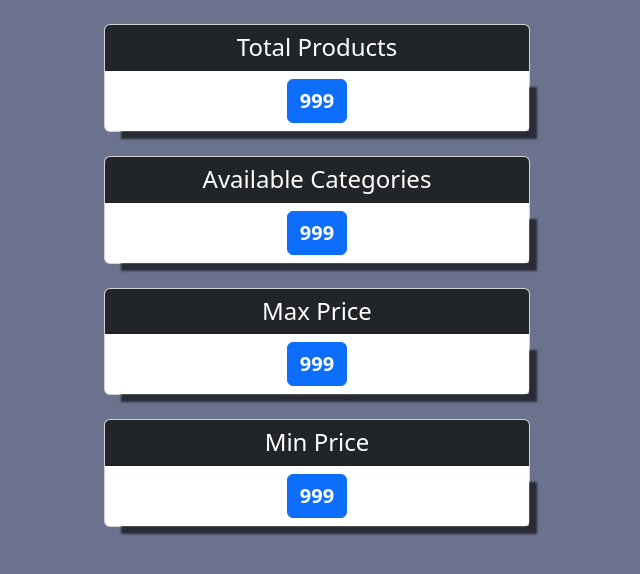
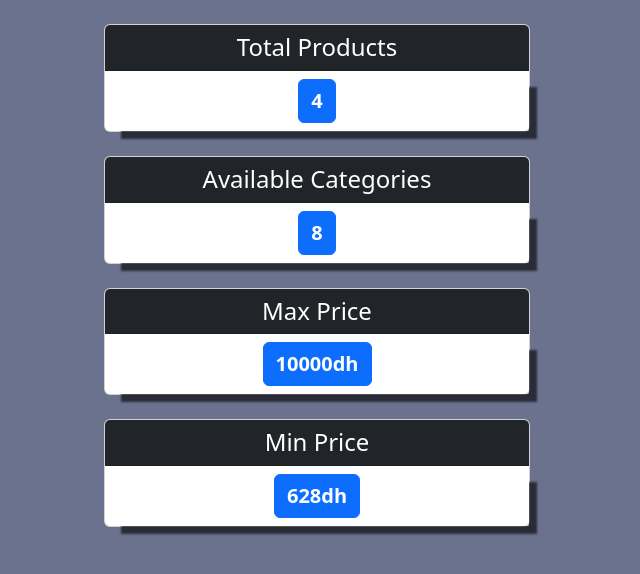
Before and after one commit to SuperGhostSama/Origin-Gamer-Admin, a PHP site: page /Pages/dashboard.php in a window 1280 px wide. Shown: the part 64-638 px from the top of the page, without its empty margins (323-963 px from the left). Run offline with PHP 8.4, Linux system fonts and the light colour scheme; a user stored in the database is signed in; data comes from the database, SQL or seed files in the repository.

Commit message:
finished the counters function for min max price , Total products and Total Categories

```diff
--- a/Pages/dashboard.php
+++ b/Pages/dashboard.php
@@ -1,7 +1,7 @@
 <?php
 // Initialize the session
-// session_start();
-include('session.php');
+
+include('scripts.php');
 
 // Check if the user is logged in, if not then redirect him to login page
 if(!isset($_SESSION["loggedin"]) || $_SESSION["loggedin"] !== true){
@@ -63,7 +63,7 @@ if(!isset($_SESSION["loggedin"]) || $_SESSION["loggedin"] !== true){
                             <button class="contentTable d-flex list-group-item w-100 text-start">
                                 <div class="ms-auto me-auto">
                                     <div class="py-2">
-                                        <span class="btn btn-primary py-3px px-5px fs-5 fw-bold">999</span>
+                                        <span class="btn btn-primary py-3px px-5px fs-5 fw-bold"><?php echo counterProduct()?></span>
                                     </div>
                                 </div>
                             </button>
@@ -84,7 +84,7 @@ if(!isset($_SESSION["loggedin"]) || $_SESSION["loggedin"] !== true){
                             <button class="contentTable d-flex list-group-item w-100 text-start">
                                 <div class="ms-auto me-auto">
                                     <div class="py-2">
-                                        <span class="btn btn-primary py-3px px-5px fs-5 fw-bold">999</span>
+                                        <span class="btn btn-primary py-3px px-5px fs-5 fw-bold"><?php echo counterCategories()?></span>
                                     </div>
                                 </div>
                             </button>
@@ -104,7 +104,7 @@ if(!isset($_SESSION["loggedin"]) || $_SESSION["loggedin"] !== true){
                             <button class="contentTable d-flex list-group-item w-100 text-start">
                                 <div class="ms-auto me-auto">
                                     <div class="py-2">
-                                        <span class="btn btn-primary py-3px px-5px fs-5 fw-bold">999</span>
+                                        <span class="btn btn-primary py-3px px-5px fs-5 fw-bold"><?php echo counterMax().'dh' ?></span>
                                     </div>
                                 </div>
                             </button>
@@ -124,7 +124,7 @@ if(!isset($_SESSION["loggedin"]) || $_SESSION["loggedin"] !== true){
                             <button class="contentTable d-flex list-group-item w-100 text-start">
                                 <div class="ms-auto me-auto">
                                     <div class="py-2">
-                                        <span class="btn btn-primary py-3px px-5px fs-5 fw-bold">999</span>
+                                        <span class="btn btn-primary py-3px px-5px fs-5 fw-bold"><?php echo counterMin().'dh'?></span>
                                     </div>
                                 </div>
                             </button>
```
Also changed, not shown: Pages/scripts.php (+53 -0 lines).
